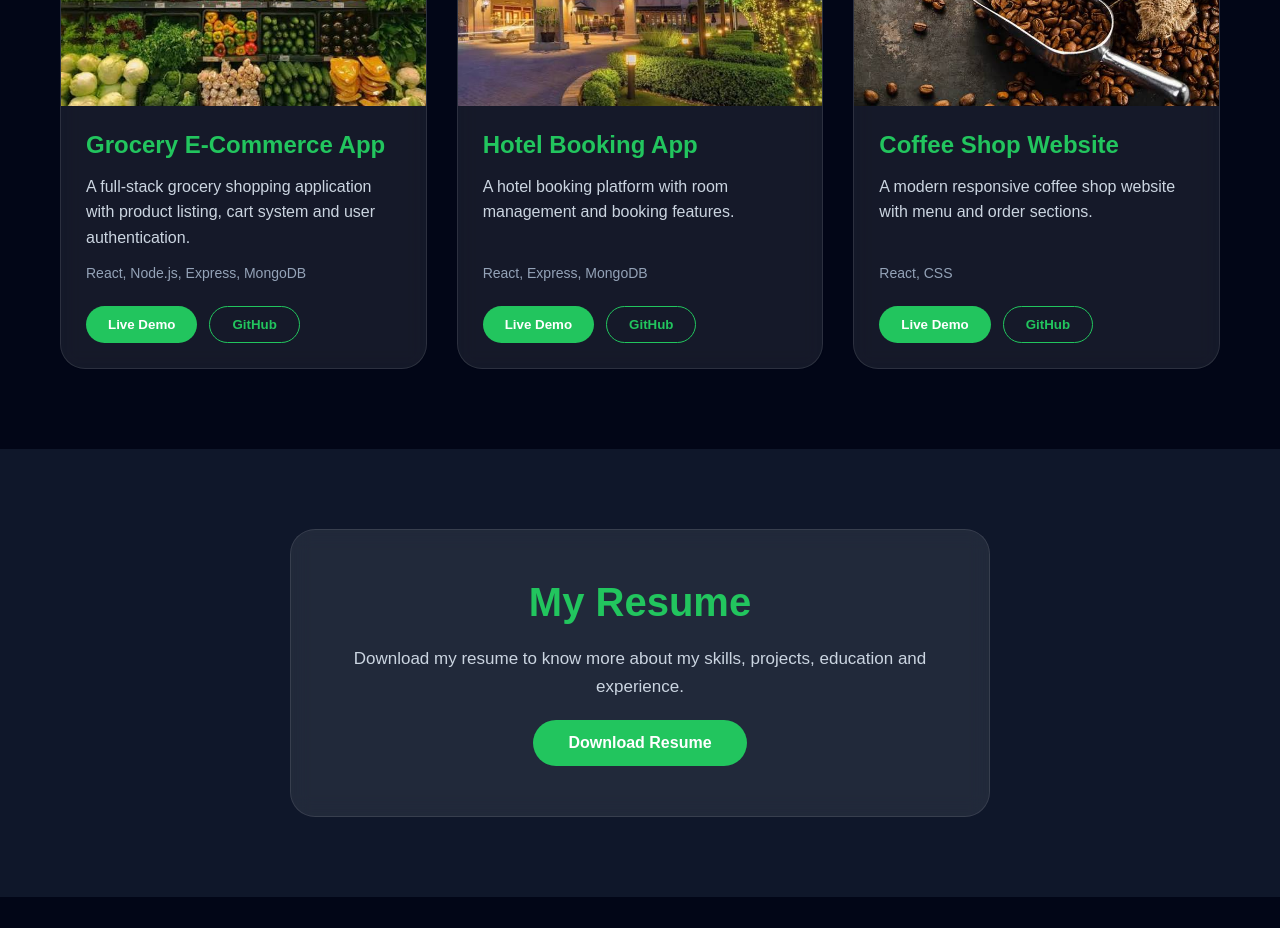
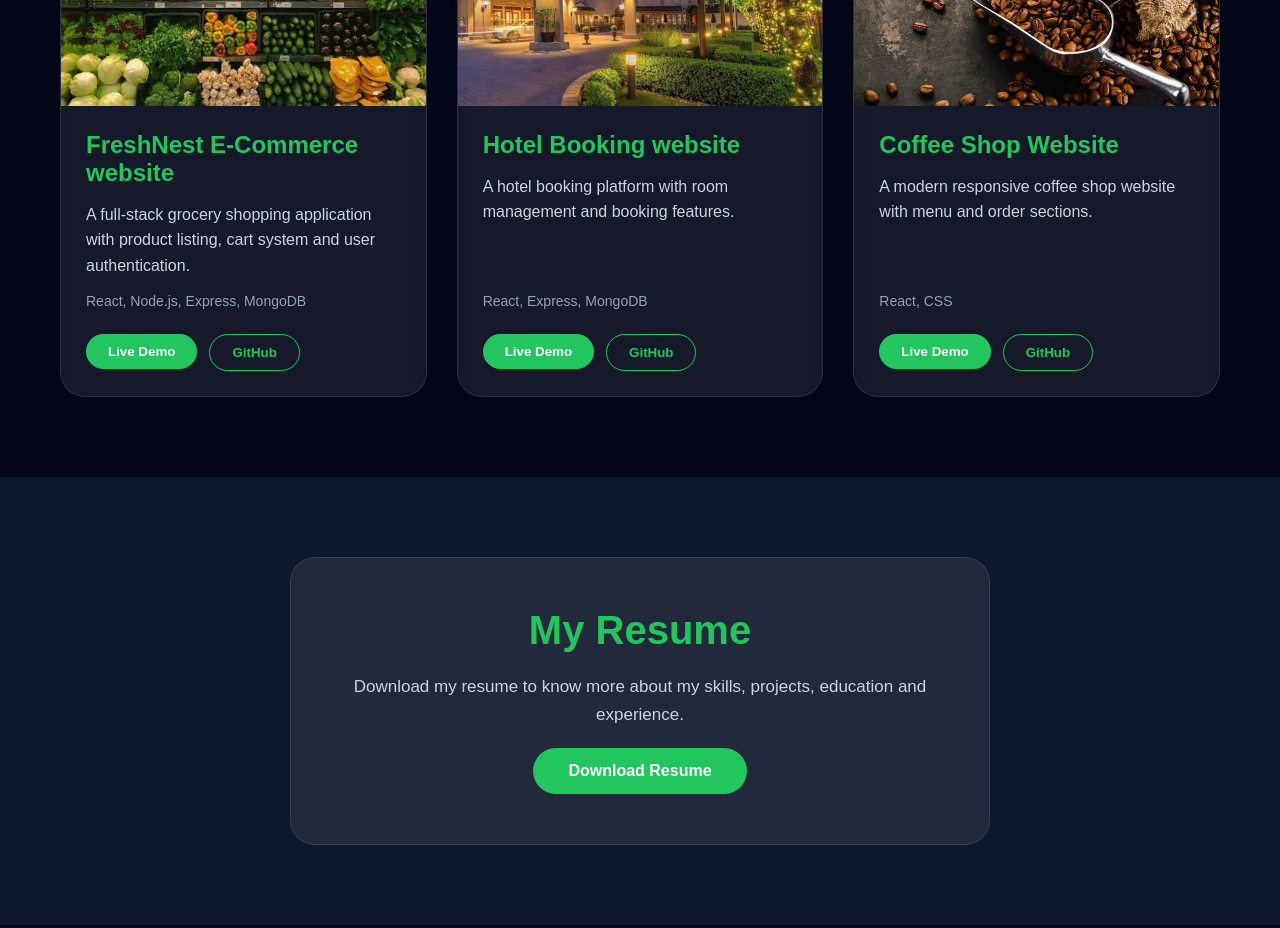
Before and after one commit to presvin-qubak/mern-resume, a React (Vite) app in the folder user/: page / in a window 1280 px wide. Shown: the part 2220-3148 px from the top of the page. Built offline with nearby package versions, Linux system fonts and the light colour scheme.

Commit message:
hero image fixes

```diff
--- a/user/src/components/Hero/Hero.jsx
+++ b/user/src/components/Hero/Hero.jsx
@@ -128,7 +128,7 @@ const Hero = () => {
 
         <motion.img
 
-          src={`${import.meta.env.BASE_URL}profile.jpeg`}
+          src={`${window.location.origin}${import.meta.env.BASE_URL}profile.jpeg`}
 
           alt="profile"
 
--- a/user/src/components/Projects/Projects.jsx
+++ b/user/src/components/Projects/Projects.jsx
@@ -9,20 +9,24 @@ const Projects = () => {
   const projects = [
 
     {
-      title:"Grocery E-Commerce App",
+      title:"FreshNest E-Commerce website",
       description:
       "A full-stack grocery shopping application with product listing, cart system and user authentication.",
       tech:"React, Node.js, Express, MongoDB",
-      image: `${import.meta.env.BASE_URL}grocery.jpeg`
+      image: `${import.meta.env.BASE_URL}grocery.jpeg`,
+      link:"https://github.com/presvin-qubak/FreshNest123",
+      "livedemo": "https://presvin-qubak.github.io/FreshNest123/"
     },
 
 
     {
-      title:"Hotel Booking App",
+      title:"Hotel Booking website",
       description:
       "A hotel booking platform with room management and booking features.",
       tech:"React, Express, MongoDB",
-      image: `${import.meta.env.BASE_URL}hotel.jpeg`
+      image: `${import.meta.env.BASE_URL}hotel.jpeg`,
+      link:"https://github.com/presvin-qubak/hotel",
+      "livedemo": "https://presvin-qubak.github.io/hotel/"
     },
 
 
@@ -31,7 +35,9 @@ const Projects = () => {
       description:
       "A modern responsive coffee shop website with menu and order sections.",
       tech:"React, CSS",
-      image: `${import.meta.env.BASE_URL}coffee.jpeg`
+      image: `${import.meta.env.BASE_URL}coffee.jpeg`,
+      link:"https://github.com/presvin-qubak/coffee_shop",
+      "livedemo": "https://presvin-qubak.github.io/coffee_shop/"
     }
 
   ];
@@ -221,7 +227,7 @@ const Projects = () => {
 
               <div className="project-buttons">
 
-
+              <a href={project.livedemo} target="_blank" rel="noopener noreferrer">
                 <motion.button
 
                   whileHover={{
@@ -238,10 +244,11 @@ const Projects = () => {
 
                 </motion.button>
 
+              </a>
 
 
 
-
+                <a href={project.link} target="_blank" rel="noopener noreferrer">
                   <motion.button
 
                     className="github"
@@ -259,6 +266,7 @@ const Projects = () => {
                     GitHub
 
                   </motion.button>
+                </a>
 
 
 
```
Lines whose indentation alone changed are shown as unchanged.
